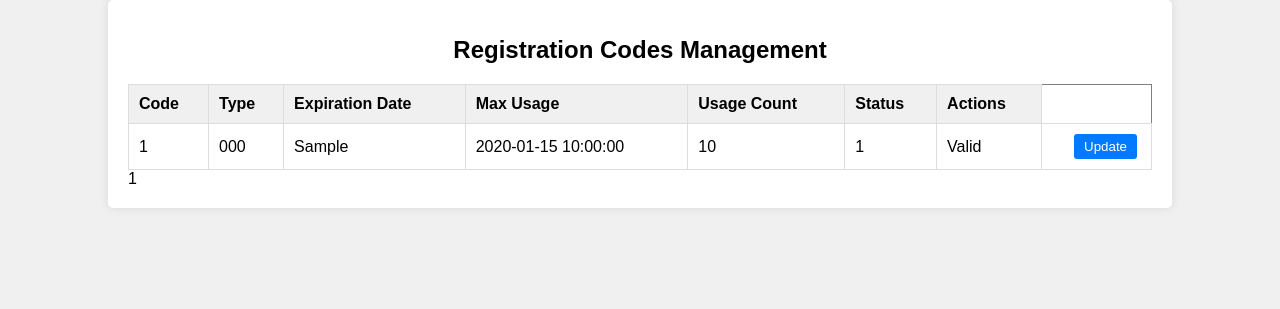
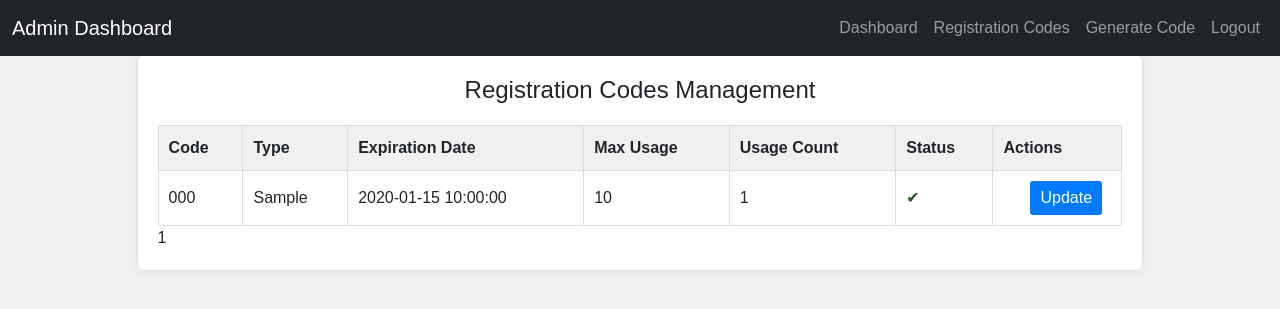
Before and after one commit to biubiuww/RCoooodeV, a Flask app: page /code_list in a window 1280 px wide. Shown: the top 309 px of the page. Run offline with Flask 3, Linux system fonts and the light colour scheme; a user stored in the database is signed in; tables that the repository leaves empty hold one stand-in row (values such as "Sample post").

Commit message:
模板使用蓝图

```diff
--- a/app/__init__.py
+++ b/app/__init__.py
@@ -27,7 +27,7 @@
     db.init_app(app)
 
     # 导入模型，避免循环引用
-    from app.models import AdminUser
+    from app.models import User
 
     # 创建所有模型对应的表
     with app.app_context():
@@ -50,9 +50,9 @@
         admin_username = app.config['ADMIN_USERNAME']
         admin_password = app.config['ADMIN_PASSWORD']
         admin_email = app.config['ADMIN_EMAIL']
-        admin = AdminUser.query.filter_by(email=admin_email).first()
+        admin = User.query.filter_by(email=admin_email).first()
         if not admin:
-            admin = AdminUser(email=admin_email, password=admin_password,is_admin=True)
+            admin = User(email=admin_email, password=admin_password,is_admin=True)
             db.session.add(admin)
             db.session.commit()
 
--- /dev/null
+++ b/app/static/admin.css
@@ -0,0 +1,137 @@
+/* admin.css */
+
+/* 顶部导航栏样式 */
+.navbar {
+    width: 100%;
+}
+
+/* 侧边栏样式 */
+#sidebar {
+    position: fixed;
+    top: 56px; /* 顶部导航栏的高度 */
+    bottom: 0;
+    left: 0;
+    z-index: 100;
+    width: 230px;
+    padding: 48px 0 0;
+    box-shadow: inset -1px 0 0 rgba(0, 0, 0, 0.1);
+}
+
+/* 主要内容区域样式 */
+/* main {
+    margin-left: 230px; /* 与侧边栏宽度保持一致 */
+    /* padding: 20px;
+} */
+.container {
+    width: 80%;
+    margin: 0 auto;
+    padding: 20px;
+    background-color: #fff;
+    border-radius: 5px;
+    box-shadow: 0 0 10px rgba(0, 0, 0, 0.1);
+}
+table {
+    width: 100%;
+    border-collapse: collapse;
+}
+
+table th, table td {
+    padding: 10px;
+    border: 1px solid #ddd;
+    text-align: left;
+}
+
+table th {
+    background-color: #f0f0f0;
+}
+
+table tr:nth-child(even) {
+    background-color: #f9f9f9;
+}
+button {
+    padding: 5px 10px;
+    background-color: #007bff;
+    color: #fff;
+    border: none;
+    border-radius: 3px;
+    cursor: pointer;
+}
+button:hover {
+    background-color: #0056b3;
+}
+
+.message {
+    margin-top: 20px;
+    padding: 10px;
+    border-radius: 5px;
+}
+
+.message.success {
+    background-color: #d4edda;
+    color: #155724;
+    border-color: #c3e6cb;
+}
+
+.message.error {
+    background-color: #f8d7da;
+    color: #721c24;
+    border-color: #f5c6cb;
+}
+.valid {
+    color: rgb(34, 92, 34);
+}
+.invalid {
+    color: rgb(119, 23, 23);
+}
+
+form {
+    width: 50%;
+    margin: 0 auto;
+}
+
+label {
+    display: block;
+    margin-bottom: 5px;
+}
+
+input[type="text"],
+input[type="password"],
+input[type="number"],
+select {
+    width: 100%;
+    padding: 8px;
+    margin-bottom: 10px;
+    border: 1px solid #ccc;
+    border-radius: 4px;
+    box-sizing: border-box;
+}
+
+input[type="submit"] {
+    width: 100%;
+    background-color: #4CAF50;
+    color: white;
+    padding: 10px 20px;
+    border: none;
+    border-radius: 4px;
+    cursor: pointer;
+}
+
+input[type="submit"]:hover {
+    background-color: #45a049;
+}
+
+#result {
+    text-align: center;
+    margin-top: 50px; /* Adjust as needed */
+}
+h1 {
+    text-align: center;
+    font-size: 24px;
+    margin-bottom: 20px;
+}
+body {
+    font-family: Arial, sans-serif;
+    margin: 0;
+    padding: 0;
+    background-color: #f0f0f0;
+}
--- a/app/static/styles.css
+++ b/app/static/styles.css
@@ -1,112 +1 @@
 /* static/styles.css */
-
-body {
-    font-family: Arial, sans-serif;
-    margin: 0;
-    padding: 0;
-    background-color: #f0f0f0;
-}
-
-.container {
-    width: 80%;
-    margin: 0 auto;
-    padding: 20px;
-    background-color: #fff;
-    border-radius: 5px;
-    box-shadow: 0 0 10px rgba(0, 0, 0, 0.1);
-}
-
-h1 {
-    text-align: center;
-    font-size: 24px;
-    margin-bottom: 20px;
-}
-
-form {
-    width: 50%;
-    margin: 0 auto;
-}
-
-label {
-    display: block;
-    margin-bottom: 5px;
-}
-
-input[type="text"],
-input[type="password"],
-input[type="number"],
-select {
-    width: 100%;
-    padding: 8px;
-    margin-bottom: 10px;
-    border: 1px solid #ccc;
-    border-radius: 4px;
-    box-sizing: border-box;
-}
-
-input[type="submit"] {
-    width: 100%;
-    background-color: #4CAF50;
-    color: white;
-    padding: 10px 20px;
-    border: none;
-    border-radius: 4px;
-    cursor: pointer;
-}
-
-input[type="submit"]:hover {
-    background-color: #45a049;
-}
-
-#result {
-    text-align: center;
-    margin-top: 50px; /* Adjust as needed */
-}
-
-table {
-    width: 100%;
-    border-collapse: collapse;
-}
-
-table th, table td {
-    padding: 10px;
-    border: 1px solid #ddd;
-    text-align: left;
-}
-
-table th {
-    background-color: #f0f0f0;
-}
-
-table tr:nth-child(even) {
-    background-color: #f9f9f9;
-}
-button {
-    padding: 5px 10px;
-    background-color: #007bff;
-    color: #fff;
-    border: none;
-    border-radius: 3px;
-    cursor: pointer;
-}
-button:hover {
-    background-color: #0056b3;
-}
-
-.message {
-    margin-top: 20px;
-    padding: 10px;
-    border-radius: 5px;
-}
-
-.message.success {
-    background-color: #d4edda;
-    color: #155724;
-    border-color: #c3e6cb;
-}
-
-.message.error {
-    background-color: #f8d7da;
-    color: #721c24;
-    border-color: #f5c6cb;
-}
--- /dev/null
+++ b/app/templates/admin/admin_base.html
@@ -0,0 +1,51 @@
+<!-- base.html -->
+
+<!DOCTYPE html>
+<html lang="en">
+<head>
+    <meta charset="UTF-8">
+    <meta name="viewport" content="width=device-width, initial-scale=1.0">
+    <title>{% block title %}Dashboard{% endblock %}</title>
+    <!-- Link to your CSS stylesheets and other necessary resources -->
+    <link href="https://cdn.jsdelivr.net/npm/bootstrap@5.3.0-alpha1/dist/css/bootstrap.min.css" rel="stylesheet">
+    <!-- 自定义样式 -->
+    <link rel="stylesheet" href="{{ url_for('static', filename='admin.css') }}">
+</head>
+<body>
+    <nav class="navbar navbar-expand-lg navbar-dark bg-dark">
+        <div class="container-fluid">
+            <a class="navbar-brand" href="#">Admin Dashboard</a>
+            <button class="navbar-toggler" type="button" data-bs-toggle="collapse" data-bs-target="#navbarNav"
+                aria-controls="navbarNav" aria-expanded="false" aria-label="Toggle navigation">
+                <span class="navbar-toggler-icon"></span>
+            </button>
+            <div class="collapse navbar-collapse" id="navbarNav">
+                <ul class="navbar-nav ms-auto">
+                    <li class="nav-item">
+                        <a class="nav-link" href="/admin" onclick="loadPage('admin')">Dashboard</a>
+                    </li>
+                    <li class="nav-item">
+                        <a class="nav-link" href="{{ url_for('views.code_list') }}">Registration Codes</a>
+                    </li>
+                    <li class="nav-item">
+                        <a class="nav-link" href="{{ url_for('views.generate_code') }}">Generate Code</a>
+                    </li>
+                    <li class="nav-item">
+                        <a class="nav-link" href="{{ url_for('views.logout') }}">Logout</a>
+                    </li>
+                </ul>
+            </div>
+        </div>
+    </nav>
+
+    <!-- Content area -->
+    <main id="main-content" class="container-fluid">
+        <!-- 这里将通过 JavaScript 加载不同页面的内容 -->
+        {% block content %}{% endblock %}
+    </main>
+
+
+    <!-- Footer or other common elements can go here -->
+    <script src="https://cdn.jsdelivr.net/npm/bootstrap@5.3.0-alpha1/dist/js/bootstrap.bundle.min.js"></script>
+</body>
+</html>
--- /dev/null
+++ b/app/templates/admin/admin_code_list.html
@@ -0,0 +1,65 @@
+{% extends "admin/admin_base.html" %}
+
+{% block title %}Dashboard{% endblock %}
+
+{% block content %}
+<div class="container">
+    <h1>Registration Codes Management</h1>
+    <table border="1">
+        <thead>
+            <tr>
+                <!-- <th>ID</th> -->
+                <th>Code</th>
+                <th>Type</th>
+                <th>Expiration Date</th>
+                <th>Max Usage</th>
+                <th>Usage Count</th>
+                <th>Status</th>
+                <th>Actions</th>
+            </tr>
+        </thead>
+        <tbody>
+            {% for registration_code in codes.items %}
+            <tr>
+                <!-- <td>{{ registration_code.id }}</td> -->
+                <td>{{ registration_code.code }}</td>
+                <td>{{ registration_code.type }}</td>
+                <td>{{ registration_code.expiration_date }}</td>
+                <td>{{ registration_code.max_usage }}</td>
+                <td>{{ registration_code.usage_count }}</td>
+                <td class="{% if registration_code.status == 1 %}valid{% else %}invalid{% endif %}">
+                    {% if registration_code.status == 1 %}
+                        <span class="valid">&#10004;</span> <!-- 绿色小勾 -->
+                    {% else %}
+                        <span class="invalid">&#10006;</span> <!-- 红色小叉 -->
+                    {% endif %}
+                <td>
+                    <form action="{{ url_for('views.code_list') }}" method="post">
+                        <input type="hidden" name="code_id" value="{{ registration_code.id }}">
+                        <!-- 这里可以添加其他字段和按钮来更新注册码的属性 -->
+                        <button type="submit">Update</button>
+                    </form>
+                </td>
+            </tr>
+            {% endfor %}
+        </tbody>
+    </table>
+    {% if codes.has_prev %}
+    <a href="{{ url_for('views.code_list', page=codes.prev_num) }}">Previous</a>
+    {% endif %}
+    {% for num in codes.iter_pages() %}
+        {% if num %}
+            {% if num != codes.page %}
+                <a href="{{ url_for('views.code_list', page=num) }}">{{ num }}</a>
+            {% else %}
+                <span>  {{ num }}</span>
+            {% endif %}
+        {% else %}
+            <span class="ellipsis">...</span>
+        {% endif %}
+    {% endfor %}
+    {% if codes.has_next %}
+    <a href="{{ url_for('views.code_list', page=codes.next_num) }}">Next</a>
+    {% endif %}
+</div>
+{% endblock %}
--- a/app/templates/admin/code_list.html
+++ /dev/null
@@ -1,65 +0,0 @@
-<!DOCTYPE html>
-<html lang="en">
-<head>
-    <meta charset="UTF-8">
-    <meta name="viewport" content="width=device-width, initial-scale=1.0">
-    <title>Registration Codes Management</title>
-    <link rel="stylesheet" href="{{ url_for('static', filename='styles.css') }}">
-</head>
-<body>
-    <div class="container">
-        <h1>Registration Codes Management</h1>
-        <table border="1">
-            <thead>
-                <tr>
-                    <!-- <th>ID</th> -->
-                    <th>Code</th>
-                    <th>Type</th>
-                    <th>Expiration Date</th>
-                    <th>Max Usage</th>
-                    <th>Usage Count</th>
-                    <th>Status</th>
-                    <th>Actions</th>
-                </tr>
-            </thead>
-            <tbody>
-                {% for registration_code in codes.items %}
-                <tr>
-                    <td>{{ registration_code.id }}</td>
-                    <td>{{ registration_code.code }}</td>
-                    <td>{{ registration_code.type }}</td>
-                    <td>{{ registration_code.expiration_date }}</td>
-                    <td>{{ registration_code.max_usage }}</td>
-                    <td>{{ registration_code.usage_count }}</td>
-                    <td>{{ 'Valid' if registration_code.status == 1 else 'Invalid' }}</td>
-                    <td>
-                        <form action="{{ url_for('code_list') }}" method="post">
-                            <input type="hidden" name="code_id" value="{{ registration_code.id }}">
-                            <!-- 这里可以添加其他字段和按钮来更新注册码的属性 -->
-                            <button type="submit">Update</button>
-                        </form>
-                    </td>
-                </tr>
-                {% endfor %}
-            </tbody>
-        </table>
-        {% if codes.has_prev %}
-        <a href="{{ url_for('views.code_list', page=codes.prev_num) }}">Previous</a>
-        {% endif %}
-        {% for num in codes.iter_pages() %}
-            {% if num %}
-                {% if num != codes.page %}
-                    <a href="{{ url_for('views.code_list', page=num) }}">{{ num }}</a>
-                {% else %}
-                    <span>{{ num }}</span>
-                {% endif %}
-            {% else %}
-                <span class="ellipsis">...</span>
-            {% endif %}
-        {% endfor %}
-        {% if codes.has_next %}
-        <a href="{{ url_for('views.code_list', page=codes.next_num) }}">Next</a>
-        {% endif %}
-    </div>
-</body>
-</html>
--- a/app/templates/admin/login.html
+++ b/app/templates/admin/login.html
@@ -6,7 +6,7 @@
     <meta charset="UTF-8">
     <meta name="viewport" content="width=device-width, initial-scale=1.0">
     <title>Login</title>
-    <link rel="stylesheet" href="{{ url_for('static', filename='styles.css') }}">
+    <link rel="stylesheet" href="{{ url_for('static', filename='admin.css') }}">
 </head>
 <body>
     <h1>Login</h1>
--- a/app/views.py
+++ b/app/views.py
@@ -6,7 +6,7 @@
 
 from .uti import generate_and_store_registration_code,verify_registration_code
 from .logging import log_registration_code_usage
-from .models import AdminUser,RegistrationCode
+from .models import User,RegistrationCode
 
 
 login_manager = LoginManager()
@@ -44,7 +44,7 @@
             expiration_date = None
         code = generate_and_store_registration_code(code_type, expiration_date, max_usage)
         return {'message': 'Create registration code.','code':code}, 200
-    return render_template('admin/code_generate.html')
+    return render_template('admin/admin_code_generate.html')
 
 # 注册码验证页面路由
 @web_bp.route('/verify', methods=['POST','GET'])
@@ -57,20 +57,28 @@
         response, status_code = verify_registration_code(code)
         return jsonify(response), status_code
 
- # 注册码列表页面路由
+#  注册码列表页面路由
 @web_bp.route('/code_list', methods=['GET', 'POST'])
 def code_list():
+    if not current_user.is_authenticated:
+        return redirect(url_for('views.login'))
+
+    if not current_user.is_admin:
+        return "You are not authorized to access this page.", 403  # 返回403错误表示权限不足
+
     if request.method == 'POST':
         code_id = request.form['code_id']
     page = request.args.get('page', 1, type=int)
     per_page = 10
     codes = RegistrationCode.query.paginate(page=page, per_page=per_page, error_out=False)
-    return render_template('admin/code_list.html', codes=codes)
+    return render_template('admin/admin_code_list.html', codes=codes)
+
+
 
 # 从数据库中加载用户
 @login_manager.user_loader
 def load_user(user_id):
-    return AdminUser.query.get(user_id)
+    return User.query.get(user_id)
 
 # 管理员登录页面路由
 @web_bp.route('/login', methods=['GET', 'POST'])
@@ -81,7 +89,7 @@
     if request.method == 'POST':
         username = request.form['username']
         password = request.form['password']
-        user = AdminUser.query.filter_by(username=username).first()
+        user = User.query.filter_by(username=username).first()
         if user and user.verify_password(password):
             login_user(user)
             flash('Logged in successfully.', 'success')
```
Also changed, not shown: app/models.py (+9 -1 lines), app/templates/admin/admin_code_generate.html (added, +37 -0 lines), app/templates/admin/admin_dashboard.html (+10 -18 lines), app/templates/admin/code_generate.html (deleted, +0 -41 lines).
